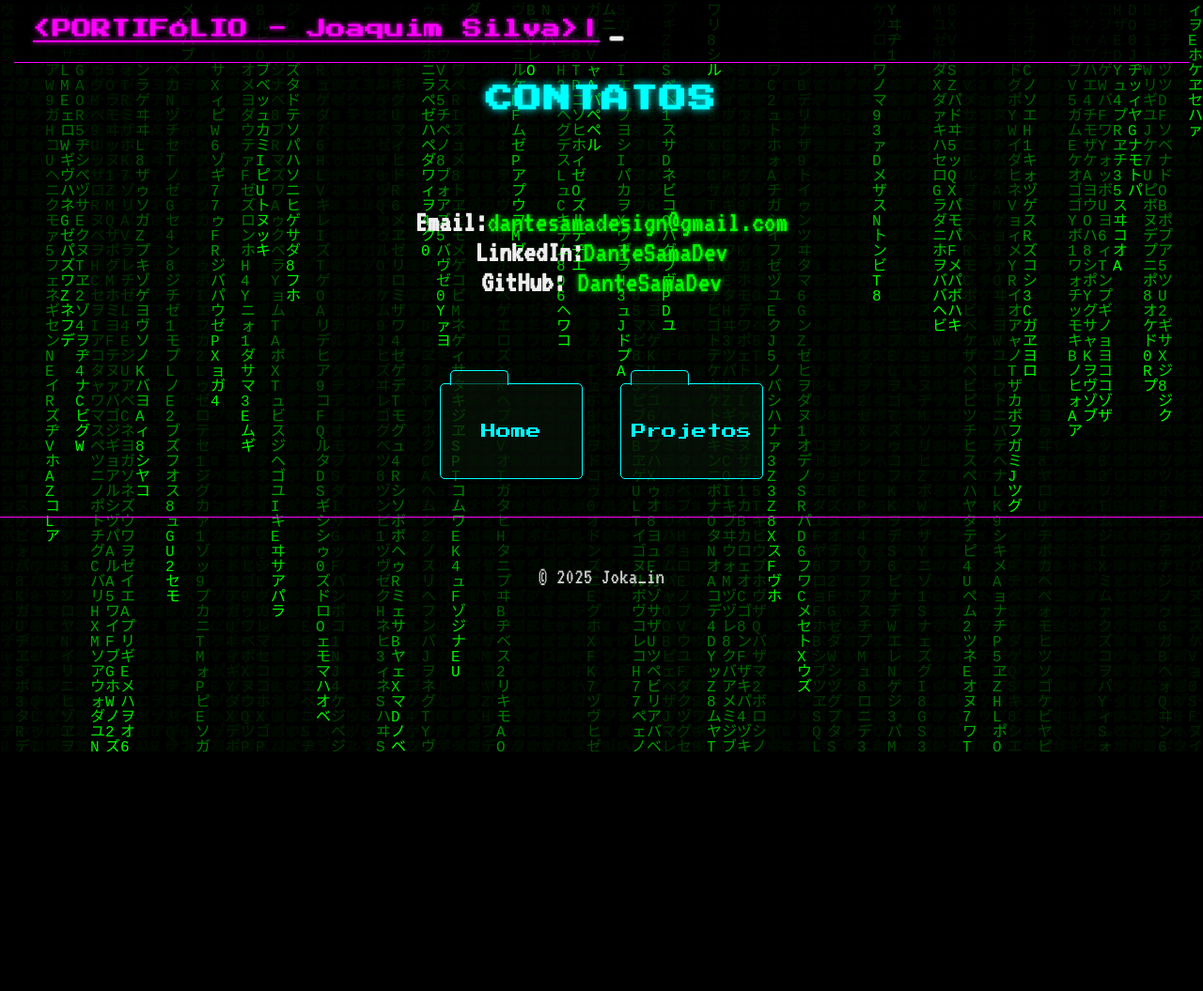
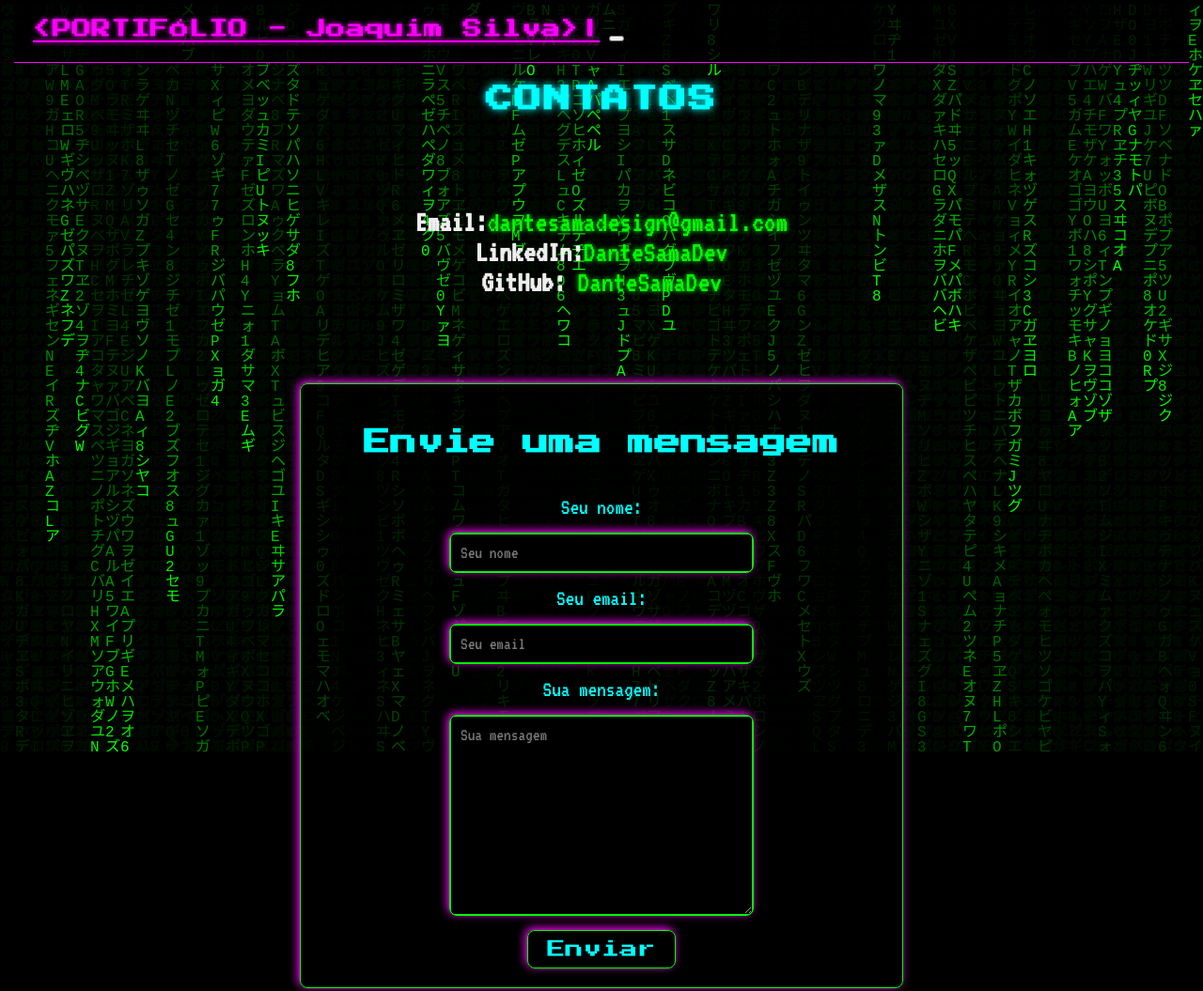
Before and after one commit to DanteSamaDev/portmatrix, a plain HTML site: page contato.html in a window 1280 px wide. Shown: the top 1055 px of the page at 94% size. Before the commit the page ends 800 px from the top, so only its background shows below. Drawn offline with Linux system fonts and the light colour scheme.

Commit message:
desta vez, está melhor, menos ia.

```diff
--- a/contato.html
+++ b/contato.html
@@ -4,9 +4,10 @@
     <meta charset="UTF-8">
     <meta name="viewport" content="width=device-width, initial-scale=1.0">
     <title>Contato - Portfólio Joaquim Silva</title>
+    <link rel="icon" type="image/png" href="favicon.png">
     <link rel="stylesheet" href="style.css">
     <link rel="preconnect" href="https://fonts.googleapis.com">
-    <link rel="preconnect" href="https://fonts.gstatic.com" crossorigin>
+    <link rel="preconnect" href="https://fonts.gstatic.com" >
     <link href="https://fonts.googleapis.com/css2?family=Press+Start+2P&family=VT323&display=swap" rel="stylesheet">
 </head>
     <body>
@@ -21,6 +22,16 @@
                         <li><strong>LinkedIn:</strong><a href="https://www.linkedin.com/in/dantesamadev" target="_blank">DanteSamaDev</a></li>
                         <li><strong>GitHub:</strong> <a href="https://github.com/DanteSamaDev/DanteSamaDev" target="_blank">DanteSamaDev</a></li>
                     </ul>
+                    <form id="contact-form">
+                        <h3>Envie uma mensagem</h3>
+                        <label for="nome">Seu nome:</label>
+                        <div class="neon"><input id="seu-nome" type="text" placeholder="Seu nome" ></div>
+                        <label for="email">Seu email:</label>
+                        <div class="neon"><input id="seu-email" type="email" placeholder="Seu email"></div>
+                        <label for="mensagem">Sua mensagem:</label>
+                        <div class="neon"><textarea id="sua-mensagem" placeholder="Sua mensagem" rows="10" required></textarea></div>
+                        <button id="btn" type="submit" class="neon">Enviar</button>
+                    </form>
                 </section>
                 <div id="folder-section" class="mt-5 d-flex justify-content-center" style="gap: 40px;">
                     <div class="folder-wrapper">
@@ -45,7 +56,7 @@
 
             <div id="footer-placeholder"></div>
 
-            <!-- Scripts no final do body -->
+
                 <script src="script.js"></script>
     </body>
 </html>
--- a/script.js
+++ b/script.js
@@ -91,6 +91,8 @@ document.addEventListener('DOMContentLoaded', () => {
             typeWriter(nameText, 0);
         }
 
+
+
         // Carousel Logic
         const track = document.querySelector('.carousel-track');
         if (track) {
--- a/style.css
+++ b/style.css
@@ -1,7 +1,3 @@
-/*
-    VARIÁVEIS DE COR E FONTES
-    Define as cores e fontes principais para manter a consistência do tema.
-*/
 :root {
     --neon-green: #0f0;
     --neon-magenta: #f0f;
@@ -11,49 +7,34 @@
     --body-text: #eee;
 }
 
-/*
-    ESTILOS GERAIS
-    Configurações básicas para o corpo da página, como fundo, cor do texto e fonte.
-*/
+
 body {
     background-color: var(--dark-bg);
     color: var(--body-text);
     font-family: 'VT323', monospace;
-    margin: 0; /* Remove a margem padrão do corpo */
-    padding: 0; /* Remove o preenchimento padrão do corpo */
-    font-size: 1.5rem; /* Aumenta o tamanho da fonte base para a fonte pixelada */
+    margin: 0;
+    padding: 0;
+    font-size: 1.5rem;
 }
 
-/*
-    AJUSTE DO CONTAINER BOOTSTRAP
-    Ajusta o preenchimento do container para melhor alinhamento.
-*/
+
 .container {
     padding-left: 15px;
     padding-right: 15px;
 }
 
-/*
-    FONTES DOS TÍTULOS E ELEMENTOS DE DESTAQUE
-    Aplica a fonte 'Press Start 2P' para títulos e outros elementos para um estilo retrô.
-*/
+
 h1, h2, h3, h4, h5, #name-container, .navbar-brand, .nav-link, .folder-body {
     font-family: 'Press Start 2P', cursive;
 }
 
-/*
-    ESTILO DOS PARÁGRAFOS
-    Define o tamanho da fonte e a altura da linha para os parágrafos.
-*/
+
 p {
-    font-size: 1.5rem; /* Tamanho da fonte corrigido para parágrafos */
+    font-size: 1.5rem;
     line-height: 1.6;
 }
 
-/*
-    FUNDO ANIMADO MATRIX
-    Posiciona o canvas do efeito Matrix fundo fixo.
-*/
+
 #matrix-canvas {
     position: fixed;
     top: 0;
@@ -63,29 +44,20 @@ p {
     z-index: -1;
 }
 
-/*
-    BARRA DE NAVEGAÇÃO
-    Estiliza a barra de navegação com um fundo semitransparente e uma borda neon.
-*/
+
 .navbar {
     background-color: rgba(0,0,0,0.8);
     border-bottom: 1px solid var(--neon-magenta);
 }
 
-/*
-    MARCA DA BARRA DE NAVEGAÇÃO (LOGO)
-    Estiliza o texto do logotipo com cor neon e efeito de sombra.
-*/
+
 .navbar .navbar-brand {
     color: var(--neon-magenta);
     text-shadow: 0 0 5px var(--neon-magenta);
-    font-size: 1.3rem; /* Ajustado para a fonte pixelada */
+    font-size: 1.3rem;
 }
 
-/*
-    CURSOR PISCANDO
-    Adiciona um cursor piscando ao lado do logotipo.
-*/
+
 .navbar-brand::after {
     content: '|';
     animation: blink 1s infinite;
@@ -100,10 +72,7 @@ p {
     }
 }
 
-/*
-    LINKS DA BARRA DE NAVEGAÇÃO
-    Estiliza os links da navegação com bordas e cores neon.
-*/
+
 .navbar .nav-link {
     gap: 10px;
     align-items: center;
@@ -111,14 +80,11 @@ p {
     border: 1px solid var(--neon-cyan);
     padding: 10px 15px;
     margin: 3px 5px;
-    font-size: 0.8rem; /* Ajustado para a fonte pixelada */
+    font-size: 0.8rem;
     transition: color 0.3s, text-shadow 0.3s, background-color 0.3s, transform 0.3s;
 }
 
-/*
-    EFEITO HOVER NOS LINKS DA NAVEGAÇÃO
-    Muda a cor do texto e do fundo ao passar o mouse sobre os links.
-*/
+
 .navbar .nav-link:hover {
     color: var(--dark-bg);
     background-color: var(--neon-cyan);
@@ -126,45 +92,36 @@ p {
     transform: scale(1.1);
 }
 
-/*
-    ALINHAMENTO DOS ITENS DA NAVEGAÇÃO
-    Alinha os itens da navegação à direita.
-*/
+
 #navbarNav {
     justify-content: flex-end;
 }
 
-/*
-    TÍTULOS DE SEÇÃO (H2)
-    Estiliza os títulos de seção com cor neon e sombra.
-*/
+
 h2 {
     color: var(--neon-cyan);
     text-align: center;
-    font-size: 1.8rem; /* Ajustado para a fonte pixelada */
+    font-size: 1.8rem;
     margin-bottom: 40px;
     text-transform: uppercase;
     letter-spacing: 2px;
     text-shadow: 0 0 8px var(--neon-cyan);
 }
 
-/*
-    SEÇÃO DE CONTATO
-    Estiliza os links na seção de contato.
-*/
+
 #contato ul {
     padding: 60px;
     text-align: center;
     list-style: none;
-    font-size: 2rem; /* Aumenta o tamanho da fonte para a lista de contatos */
+    font-size: 2rem;
 }
 
 #contato a {
 
-    color: var(--neon-green); /* Muda a cor do link para verde neon */
+    color: var(--neon-green);
     text-decoration: none;
     transition: color 0.3s, text-shadow 0.3s;
-    text-shadow: 0 0 5px var(--neon-green); /* Adiciona um brilho ao texto */
+    text-shadow: 0 0 5px var(--neon-green);
 }
 
 #contato a:hover {
@@ -172,17 +129,14 @@ h2 {
     text-shadow: 0 0 10px var(--neon-magenta);
 }
 
-/*
-    SEÇÃO "SOBRE MIM"
-    Estiliza a seção "Sobre Mim" com um neon.
-*/
+
 #sobre {
     background-color: rgba(0, 0, 0, 0.7);
     border: 1px solid var(--neon-green);
     box-shadow: -2px -2px 10px var(--neon-magenta);
     padding: 20px;
     border-radius: 8px;
-    margin-top: 30px; /* Ajusta a margem para separar do cabeçalho */
+    margin-top: 30px;
     margin-bottom: 30px;
     max-width: 1200px;
     margin-left: auto;
@@ -193,17 +147,13 @@ h2 {
     padding: 20px;
 }
 
-/*
-    ANIMAÇÃO DO NOME
-    Estiliza o container do nome com fonte pixelada e efeito de sombra.
-*/
 #name-container {
-    font-size: 2.5rem; /* Ajustado para a fonte pixelada */
+    font-size: 2.5rem;
     font-weight: bold;
     text-align: center;
     color: var(--neon-green);
     text-shadow: 0 0 10px var(--neon-green);
-    height: 100px; /* Altura adicionada para evitar mudança de layout */
+    height: 100px;
 }
 
 #name::after {
@@ -213,13 +163,9 @@ h2 {
 
 
 
-/*
-    NAVEGAÇÃO EM PASTAS
-    Estiliza a seção de navegação em pastas.
-*/
 #folder-section {
     display: flex;
-    justify-content: center; /* Centraliza as pastas */
+    justify-content: center;
     gap: 40px;
 }
 
@@ -261,17 +207,14 @@ h2 {
     align-items: center;
     height: 100%;
     color: var(--neon-cyan);
-    font-size: 1rem; /* Ajustado para a fonte pixelada */
-    font-family: 'Press Start 2P', cursive; /* Garante que o corpo da pasta use a fonte pixelada */
+    font-size: 1rem;
+    font-family: 'Press Start 2P', cursive;
 }
 
-/*
-    ESTILOS DO CARROSSEL
-    Configurações para o container, trilha e slides do carrossel.
-*/
+
 .carousel-container {
     position: relative;
-    width: 60%; /* Cartões mais estreitos */
+    width: 60%;
     margin: 0 auto;
 }
 
@@ -289,10 +232,7 @@ h2 {
     box-sizing: border-box;
 }
 
-/*
-    BOTÕES DE NAVEGAÇÃO DO CARROSSEL
-    Estiliza os botões de "anterior" e "próximo".
-*/
+
 .carousel-button {
     position: absolute;
     top: 50%;
@@ -303,21 +243,18 @@ h2 {
     font-size: 2rem;
     padding: 0.5rem 1rem;
     cursor: pointer;
-    z-index: 2; /* Garante que os botões fiquem sobre os slides */
+    z-index: 2;
 }
 
 .carousel-button.prev {
-    left: -50px; /* Afasta o botão da esquerda em 30px */
+    left: -50px;
 }
 
 .carousel-button.next {
-    right: -50px; /* Afasta o botão da direita em 30px */
+    right: -50px;
 }
 
-/*
-    ESTILOS DA JANELA DO NAVEGADOR
-    Cria a aparência de uma janela de navegador antiga para os projetos.
-*/
+
 .browser-window {
     border: 2px solid var(--neon-green);
     border-radius: 5px;
@@ -371,18 +308,73 @@ h2 {
 
 .browser-content iframe {
     width: 100%;
-    height: 500px; /* Cartões mais altos */
+    height: 500px;
     border: none;
 }
 
-/*
-    FOOTER
-    Estiliza o rodapé da página.
-*/
+
 footer {
     text-align: center;
-    padding: 20px;
     margin-top: 40px;
     border-top: 1px solid var(--neon-magenta);
     color: var(--light-text);
 }
+
+#contact-form {
+    display: flex;
+    flex-direction: column;
+    align-items: center;
+    gap: 15px;
+    background-color: rgba(0, 0, 0, 0.7);
+    color: var(--neon-cyan);
+    border: 1px solid var(--neon-green);
+    box-shadow: -2px -2px 10px var(--neon-magenta);
+    padding: 20px;
+    border-radius: 8px;
+    margin-top: 30px;
+    margin-bottom: 30px;
+    padding: 20px;
+    max-width: 600px;
+    margin-left: auto;
+    margin-right: auto;
+
+}
+
+.neon {
+    z-index: 10;
+    background-color: rgba(0, 0, 0, 0.7);
+    color: var(--neon-cyan);
+    border: 1px solid var(--neon-green);
+    box-shadow: -2px -2px 10px var(--neon-magenta);
+    border-radius: 8px;
+    cursor: pointer;
+    font-family: 'Press Start 2P', cursive;
+    transition: transform 0.3s, box-shadow 0.3s;
+}
+
+.neon:hover {
+    transform: translateY(-10px);
+    box-shadow: 0 20px 30px var(--neon-cyan);
+
+}
+
+#seu-nome, #seu-email, #sua-mensagem {
+    width: 300px;
+    border: 1px solid var(--neon-green);
+    border-radius: 5px;
+    background-color: rgba(0, 0, 0, 0.9);
+    color: var(--light-text);
+    font-family: 'VT323', monospace;
+    font-size: 1.2rem;
+    padding: 10px;
+}
+
+#btn {
+    border: 1px solid var(--neon-green);
+    background-color: rgba(0, 0, 0, 0.9);
+    color: var(--neon-cyan);
+    padding: 10px 20px;
+    font-size: 1.2rem;
+    cursor: pointer;
+
+}
```
Also changed, not shown: index.html (+2 -1 lines), projetos.html (+2 -1 lines), favicon.png (added).
